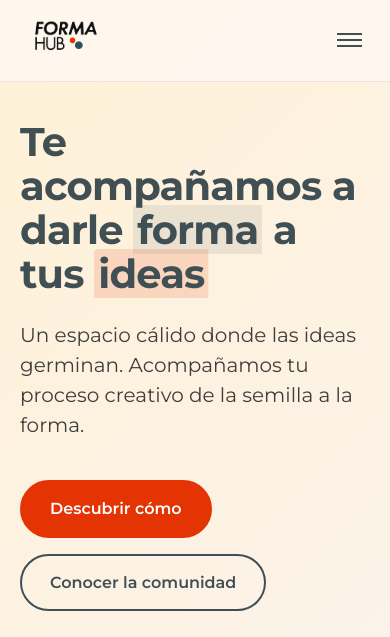
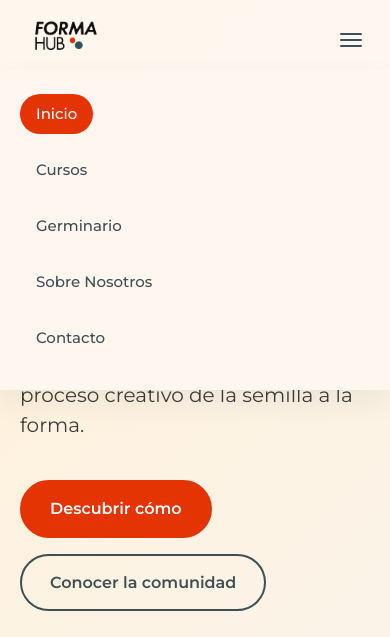
Before and after one commit to formahub7/germinario, a plain HTML site: page index.html in a window 390 px wide. Both pictures are taken after a click on the element 349 px from the left and 40 px from the top of the page. Shown: the top 637 px of the page. Drawn offline with Linux system fonts and the light colour scheme.

Commit message:
Add files via upload
corrección menu hamburguesa responsivo

```diff
--- a/style.css
+++ b/style.css
@@ -1666,4 +1666,59 @@ body {
   text-align: center !important;
   margin-left: auto !important;
   margin-right: auto !important;
-}
+}/* ====== HEADER / NAV ====== */
+.nav-container {
+    display: flex;
+    align-items: center;
+    justify-content: space-between;
+    gap: 2rem;
+}
+
+/* Menú en escritorio */
+.nav-menu {
+    display: flex;
+    align-items: center;
+    gap: 1.5rem;
+}
+
+.hamburger {
+    display: none;
+}
+
+/* ====== MOBILE NAV ====== */
+@media (max-width: 900px) {
+    .hamburger {
+        display: flex;
+        flex-direction: column;
+        gap: 4px;
+        cursor: pointer;
+    }
+
+    .hamburger .bar {
+        width: 22px;
+        height: 2px;
+        background: #404F54; /* tu verde grisáceo */
+        border-radius: 999px;
+    }
+
+    /* Por defecto, el menú NO se ve en mobile */
+    .nav-menu {
+        position: absolute;
+        top: 70px; /* aprox. altura del header */
+        right: 0;
+        left: 0;
+        display: none;
+        flex-direction: column;
+        align-items: flex-start;
+        gap: 1rem;
+        padding: 1.5rem 1.25rem 2rem;
+        background: #fff6f0;
+        box-shadow: 0 12px 30px rgba(0, 0, 0, 0.06);
+        z-index: 999;
+    }
+
+    /* Cuando el JS agrega .active, AHÍ se muestra */
+    .nav-menu.active {
+        display: flex;
+    }
+}
```
